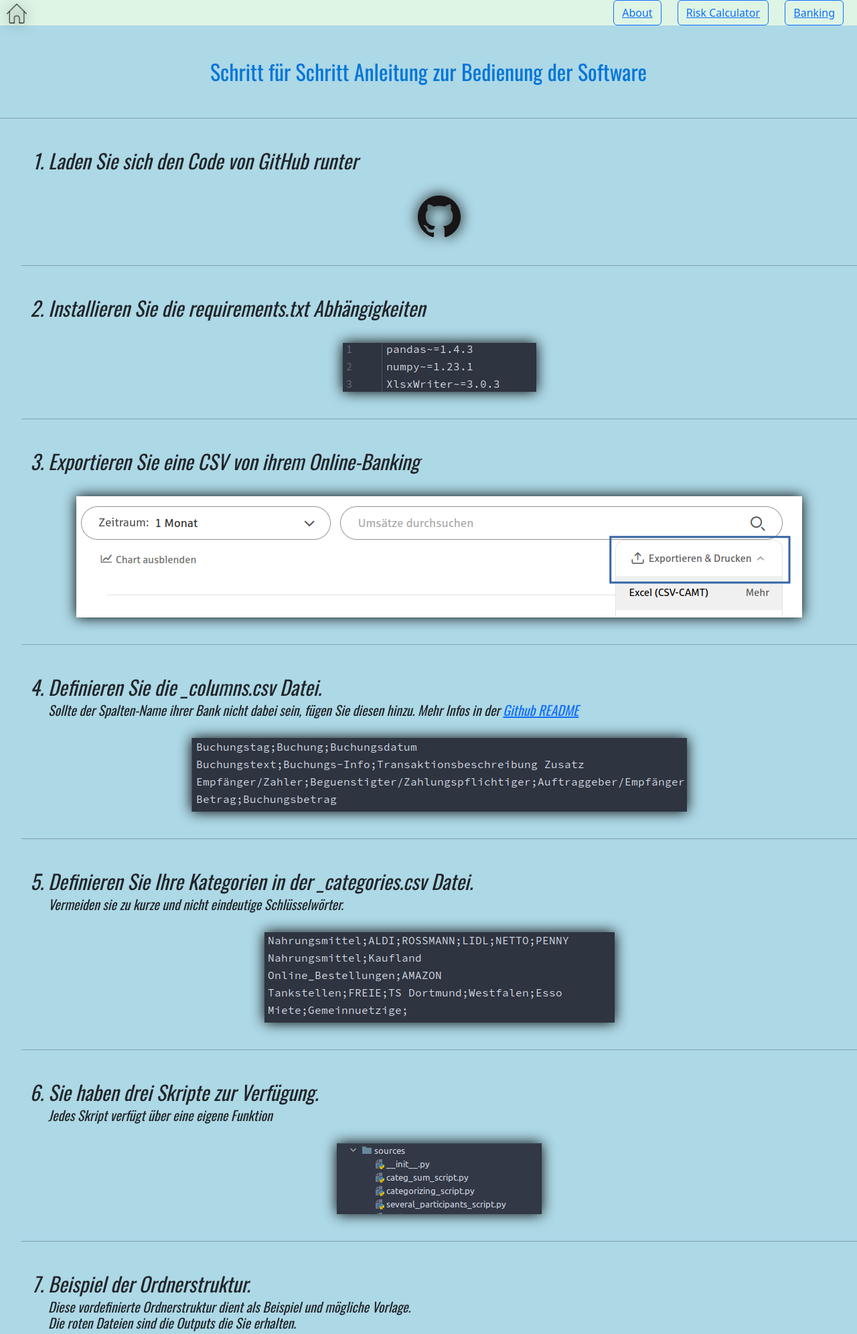
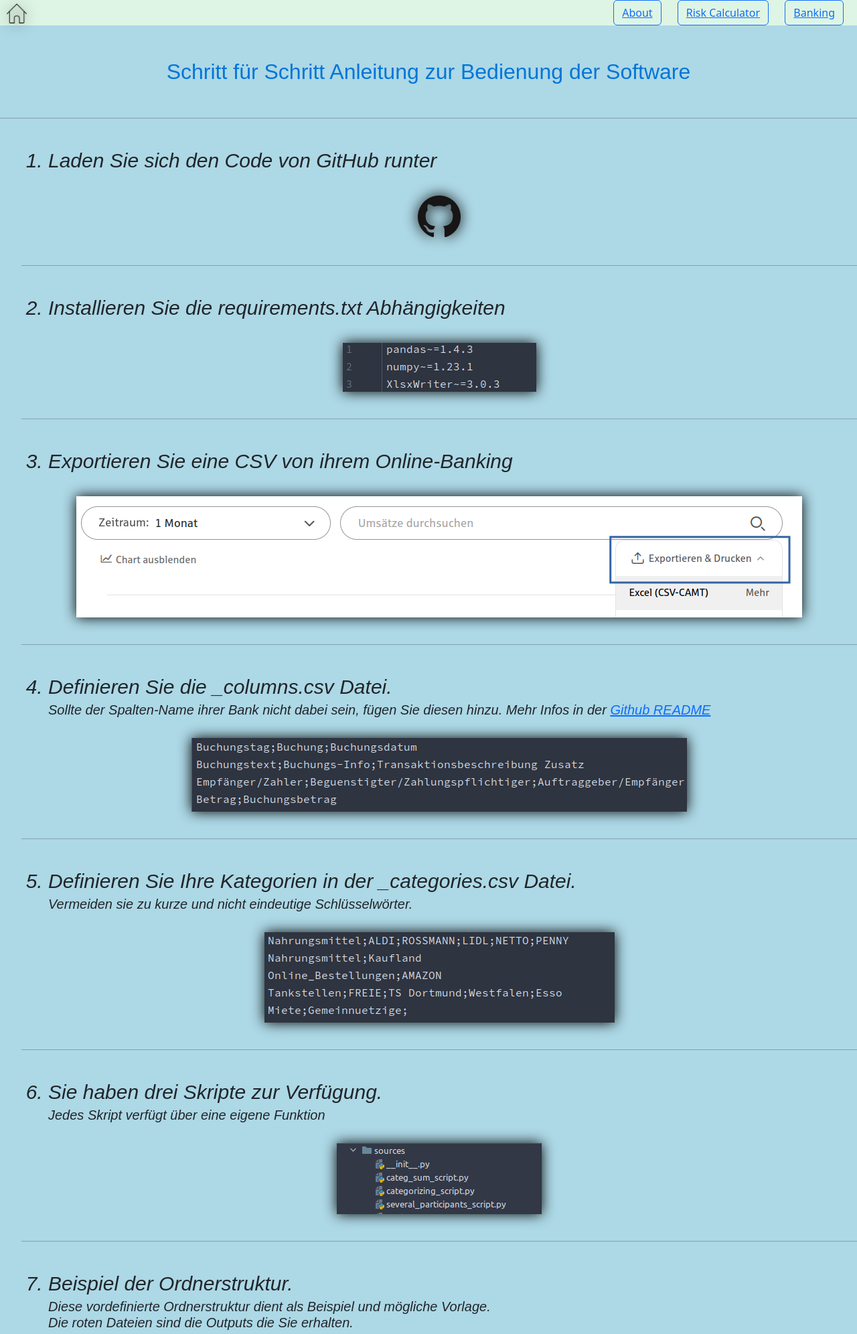
Before and after one commit to PeterEdiger/flask_test_deployment, a Flask app: page /banking in a window 1280 px wide. Shown: the top 1992 px of the page at 67% size. Run offline with Flask 2, Linux system fonts and the light colour scheme.

```diff
--- a/templates/base.html
+++ b/templates/base.html
@@ -5,11 +5,11 @@
     <title></title>
     <link href="https://cdn.jsdelivr.net/npm/bootstrap@5.2.2/dist/css/bootstrap.min.css" rel="stylesheet"
           integrity="sha384-Zenh87qX5JnK2Jl0vWa8Ck2rdkQ2Bzep5IDxbcnCeuOxjzrPF/et3URy9Bv1WTRi" crossorigin="anonymous">
-    <link rel="preconnect" href="https://fonts.googleapis.com">
+{#    <link rel="preconnect" href="https://fonts.googleapis.com">#}
     <link rel="stylesheet" href="../static/stylesheet.css">
-    <style>
-        @import url('https://fonts.googleapis.com/css2?family=Oswald&display=swap');
-    </style>
+{#    <style>#}
+{#        @import url('https://fonts.googleapis.com/css2?family=Oswald&display=swap');#}
+{#    </style>#}
 </head>
 <body>
 
```
